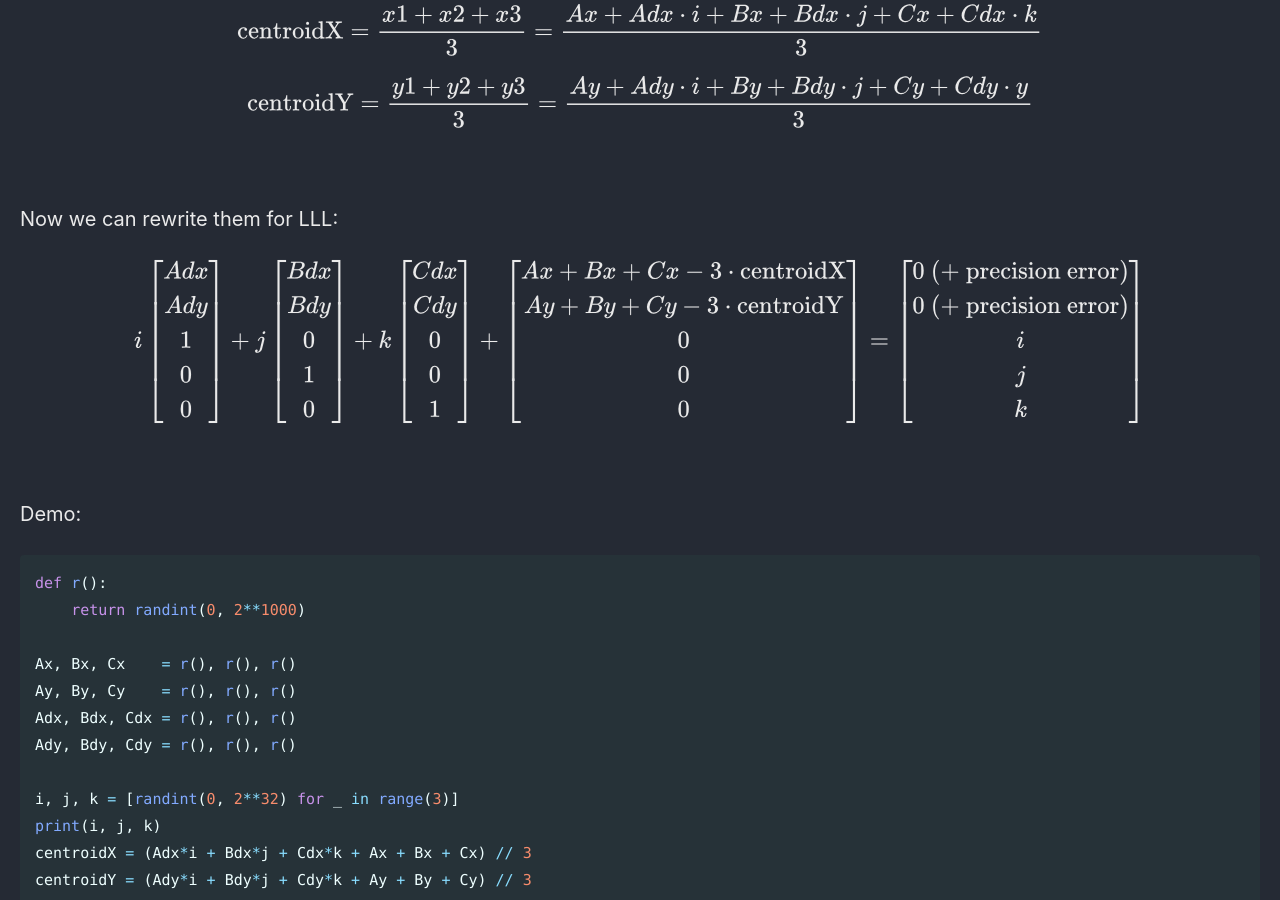
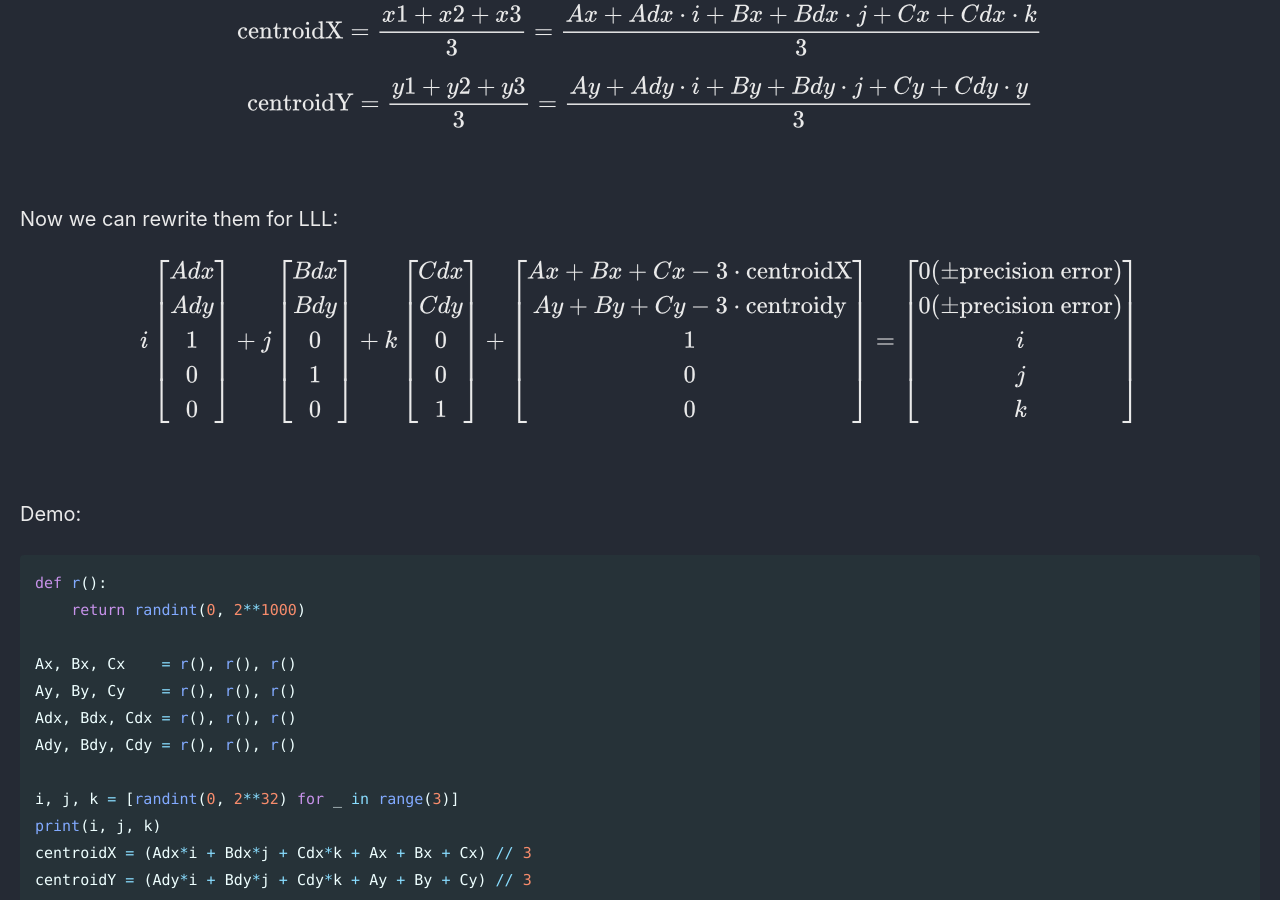
Before and after one commit to Connor-McCartney/Connor-McCartney.github.io, a Jekyll site: the page built from _pages/cryptography/other/Geometry-Hash-Balsn-CTF-2023.md, in a window 1280 px wide and 900 px high, scrolled down 3180 px. Built offline with Jekyll 4.4.1, drawn with Linux system fonts in a browser that asks for light colours; cached includes are drawn as plain includes.

Commit message:
Update Geometry-Hash-Balsn-CTF-2023.md

```diff
--- a/_pages/cryptography/other/Geometry-Hash-Balsn-CTF-2023.md
+++ b/_pages/cryptography/other/Geometry-Hash-Balsn-CTF-2023.md
@@ -128,7 +128,8 @@ $$\text{centroidY} = \frac{y1 + y2 + y3}{3} = \frac{Ay + Ady \cdot i + By + Bdy
 
 Now we can rewrite them for LLL:
 
-$$i \begin{bmatrix}Adx \\ Ady \\ 1 \\ 0 \\ 0\end{bmatrix} + j \begin{bmatrix}Bdx \\ Bdy \\ 0 \\ 1 \\ 0\end{bmatrix} + k \begin{bmatrix}Cdx \\ Cdy \\ 0 \\ 0 \\ 1\end{bmatrix} + \begin{bmatrix}Ax+Bx+Cx-3\cdot\text{centroidX} \\ Ay+By+Cy-3\cdot\text{centroidY} \\ 0 \\ 0 \\ 0\end{bmatrix} = \begin{bmatrix}\text{0 (+ precision error)} \\ \text{0 (+ precision error)} \\ i \\ j \\ k\end{bmatrix}$$
+
+$$i \begin{bmatrix}Adx \\ Ady \\ 1 \\ 0 \\ 0\end{bmatrix} + j \begin{bmatrix}Bdx \\ Bdy \\ 0 \\ 1 \\ 0\end{bmatrix} + k \begin{bmatrix}Cdx \\ Cdy \\ 0 \\ 0 \\ 1\end{bmatrix} + \begin{bmatrix}Ax+Bx+Cx-3\cdot\text{centroidX} \\ Ay+By+Cy-3\cdot\text{centroidy} \\ 1 \\ 0 \\ 0\end{bmatrix} = \begin{bmatrix}0 (\pm \text{precision error}) \\ 0 (\pm \text{precision error}) \\ i \\ j \\ k\end{bmatrix}$$
 
 <br>
 
```
